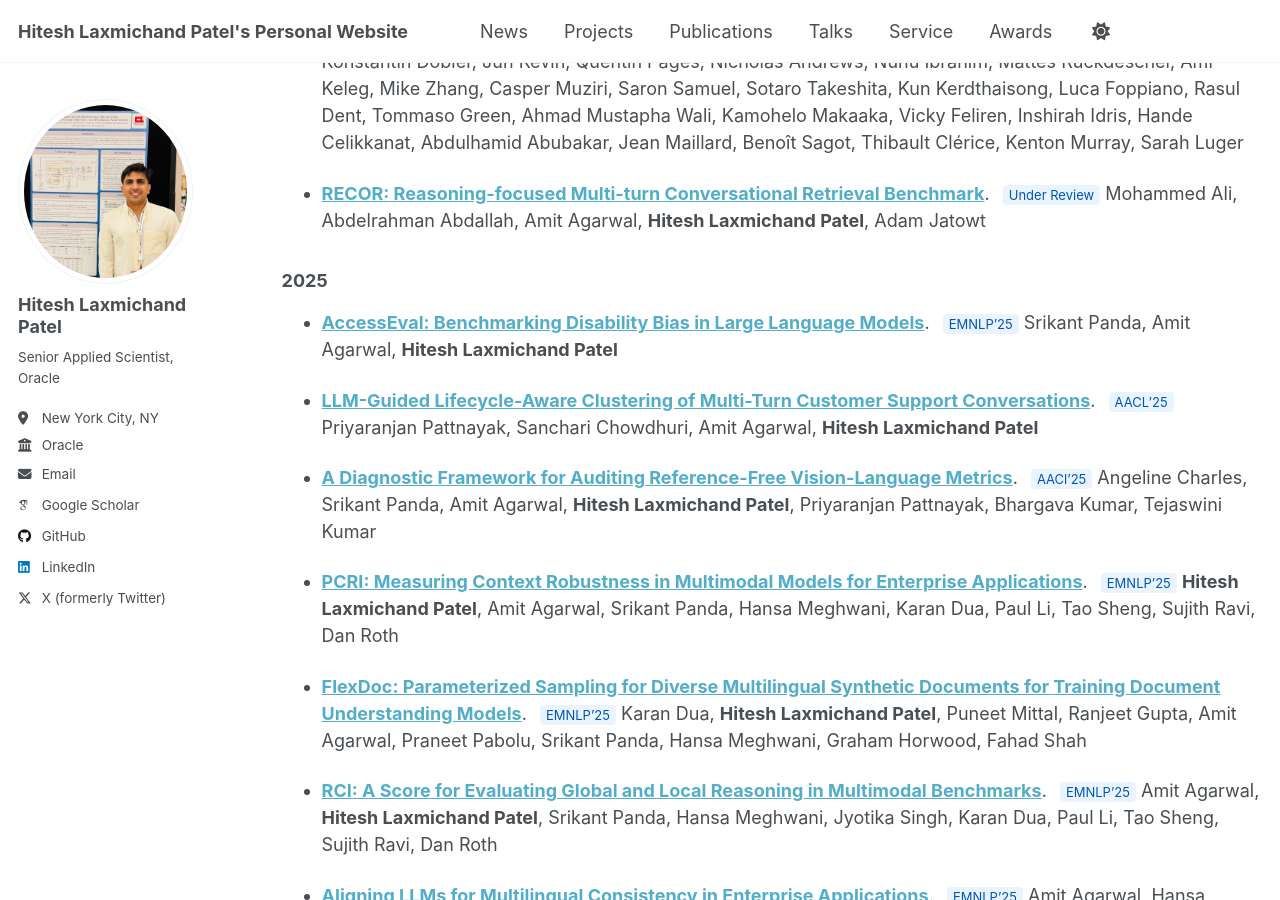
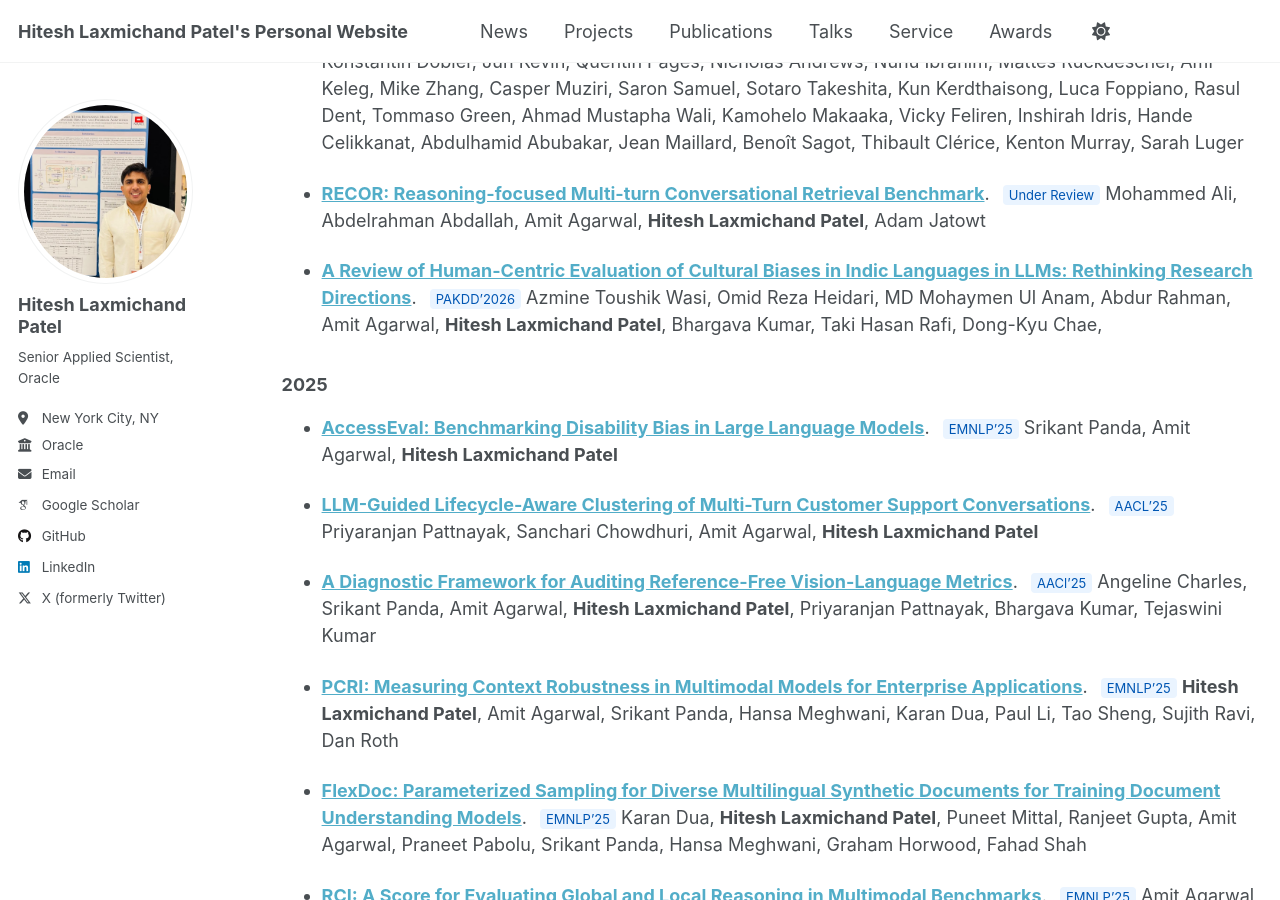
Before and after one commit to HITESHLPATEL/hiteshlpatel.github.io, a Jekyll site: the page built from _pages/publications.md, in a window 1280 px wide and 900 px high, scrolled down 995 px. Built offline with Jekyll 4.4.1, drawn with Linux system fonts in a browser that asks for light colours; some web fonts are replaced.

Commit message:
Update publications.md

```diff
--- a/_pages/publications.md
+++ b/_pages/publications.md
@@ -35,6 +35,11 @@ Pedro Ortiz Suarez, Laurie Burchell, Catherine Arnett, Rafael Mosquera-Gómez, S
 - **[RECOR: Reasoning-focused Multi-turn Conversational Retrieval Benchmark](https://arxiv.org/abs/2601.05461)**.
 <span style="font-size:13px; background:#eaf4ff; color:#0056b3; padding:2px 6px; margin-left:8px; border-radius:4px;">Under Review</span>
 Mohammed Ali, Abdelrahman Abdallah, Amit Agarwal, **Hitesh Laxmichand Patel**, Adam Jatowt
+
+- **[A Review of Human-Centric Evaluation of Cultural Biases in Indic Languages in LLMs: Rethinking Research Directions]()**.
+<span style="font-size:13px; background:#eaf4ff; color:#0056b3; padding:2px 6px; margin-left:8px; border-radius:4px;">PAKDD'2026</span>
+Azmine Toushik Wasi, Omid Reza Heidari, MD Mohaymen Ul Anam, Abdur Rahman, Amit Agarwal, **Hitesh Laxmichand Patel**, Bhargava Kumar, Taki Hasan Rafi, Dong-Kyu Chae,
+
 
 ### 2025
 - **[AccessEval: Benchmarking Disability Bias in Large Language Models](https://aclanthology.org/2025.emnlp-main.1653/)**.
```
